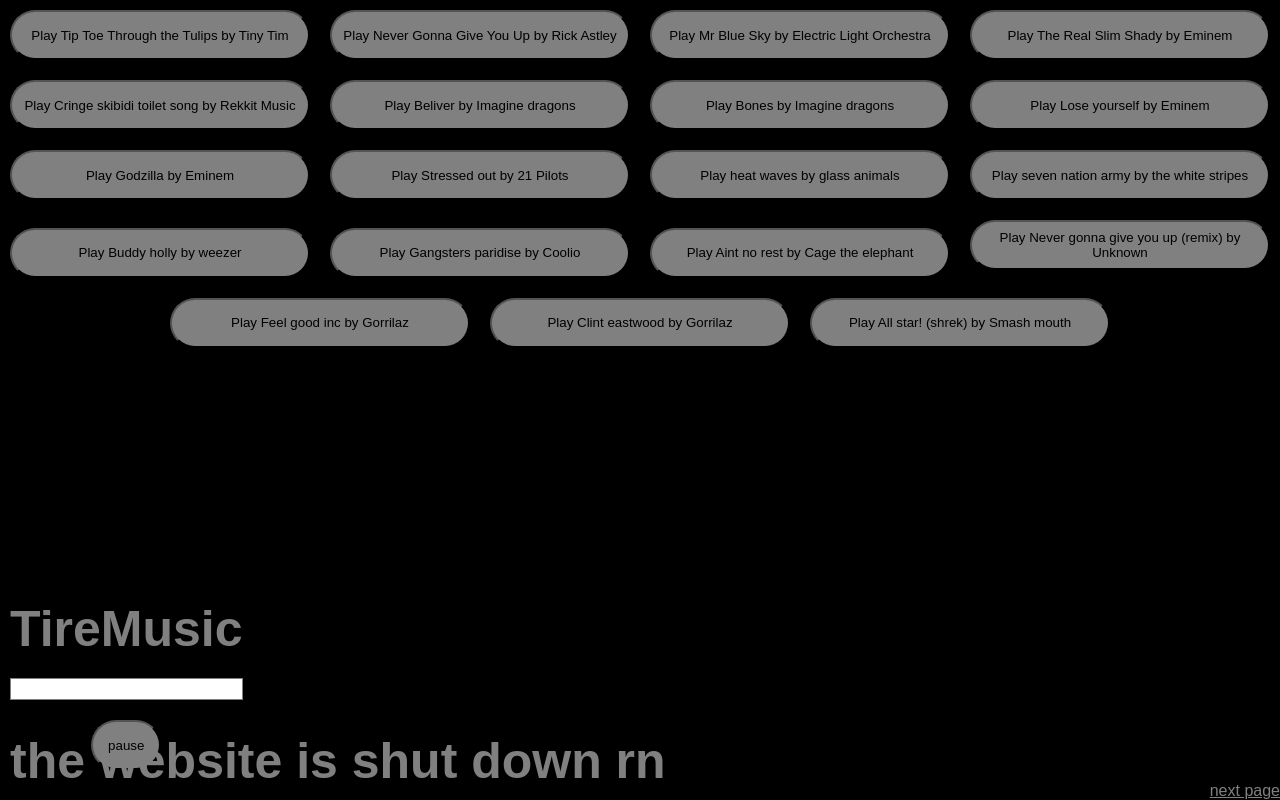
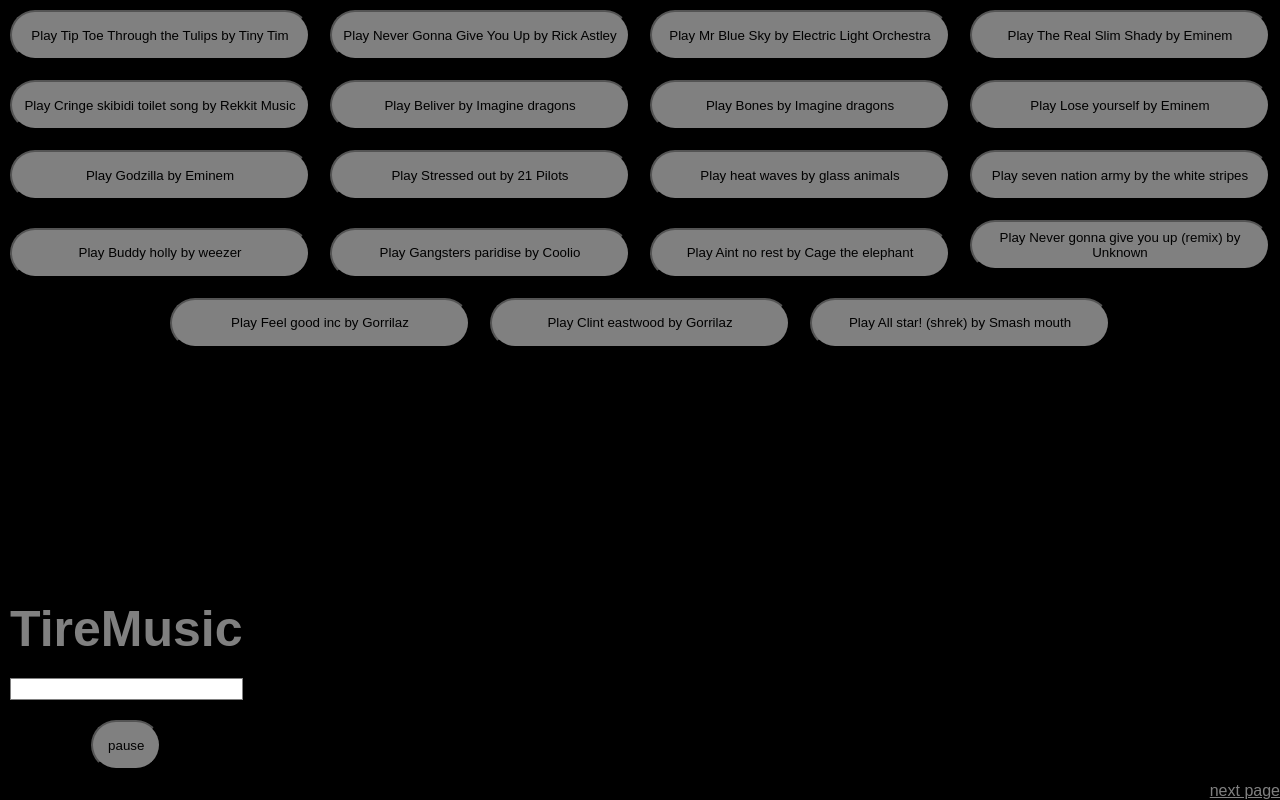
Before and after one commit to TireNetwork/TireMusic, a plain HTML site: page index.html in a window 1280 px wide. Drawn offline with Linux system fonts and the light colour scheme.

Commit message:
Update index.html

```diff
--- a/index.html
+++ b/index.html
@@ -144,4 +144,3 @@
         status.textContent = "";
     });
 </script>
-     <div style="background-color: black; color:grey; width:100%;height:100%; z-index: 999999999999;" align="center"><h1 align="center">the website is shut down rn</h1></div>
```
